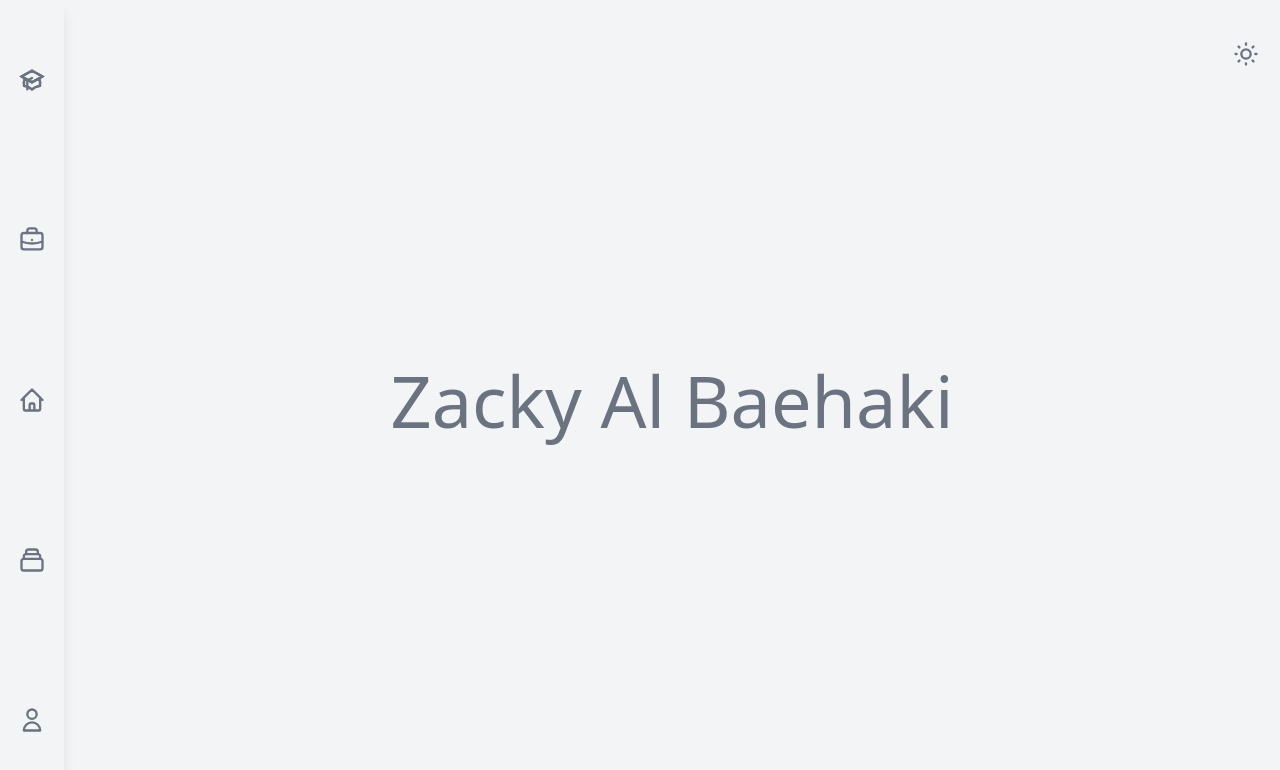
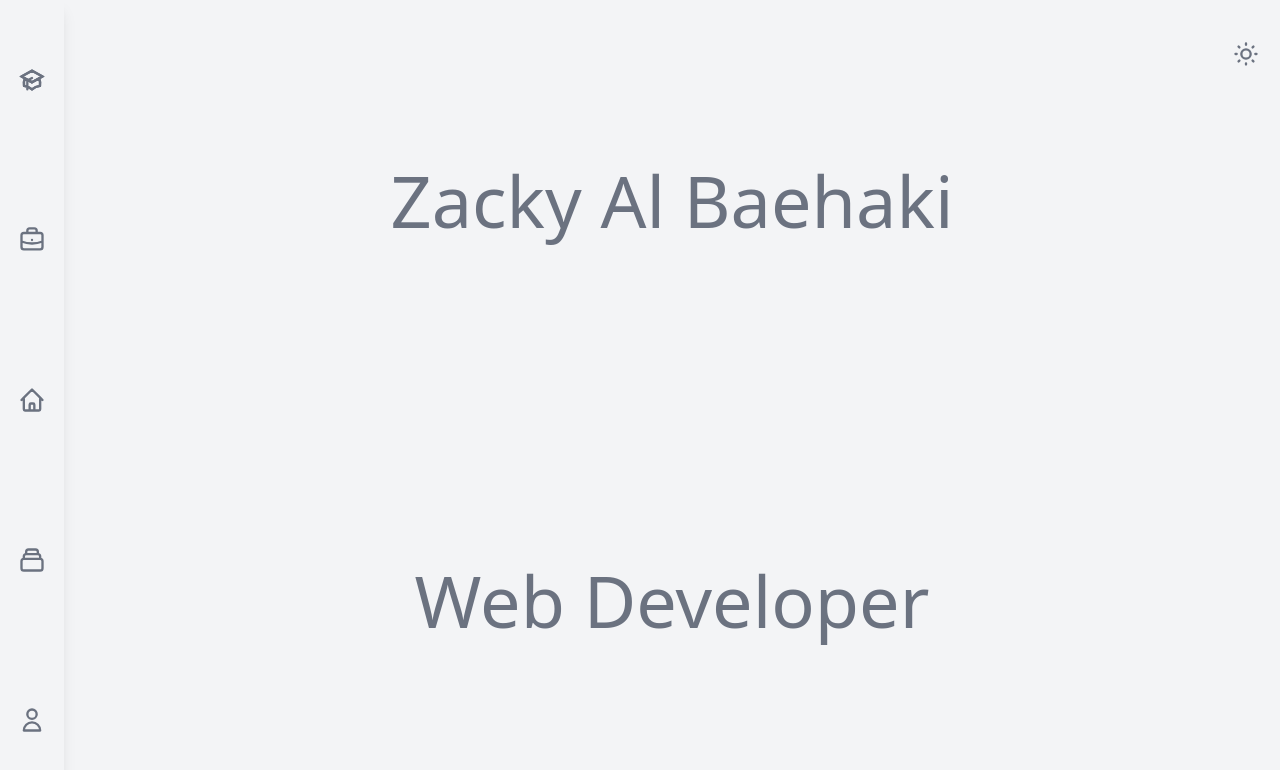
Before and after one commit to albaehaki/albaehaki-porto, a React (Create React App) app: page / in a window 1280 px wide. Shown: the top 770 px of the page. Built offline with nearby package versions, Linux system fonts and the light colour scheme.

Commit message:
sun and moon toggles

```diff
--- a/src/components/contents/pages/home.tsx
+++ b/src/components/contents/pages/home.tsx
@@ -4,6 +4,7 @@ const Home = () => {
   return (
     <div className="grid h-screen">
       <h1 className="m-auto text-7xl">Zacky Al Baehaki</h1>
+      <h1 className="m-auto text-7xl">Web Developer</h1>
     </div>
   );
 };
```
